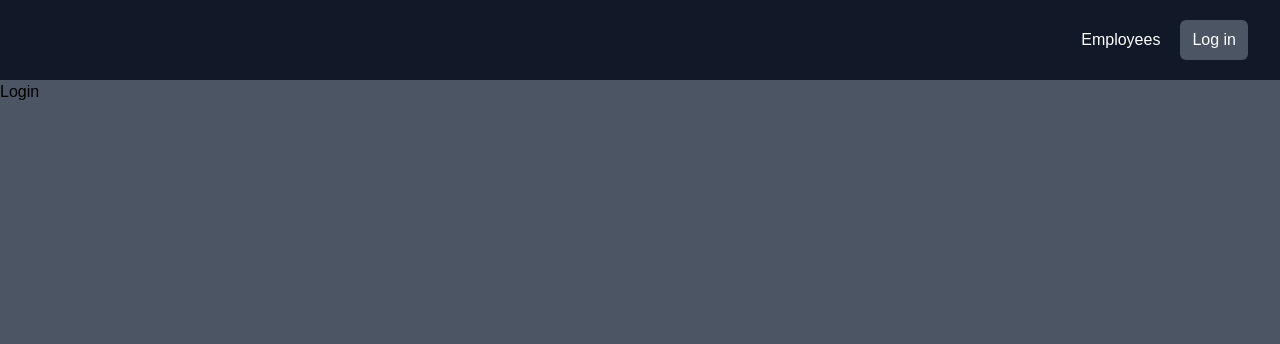
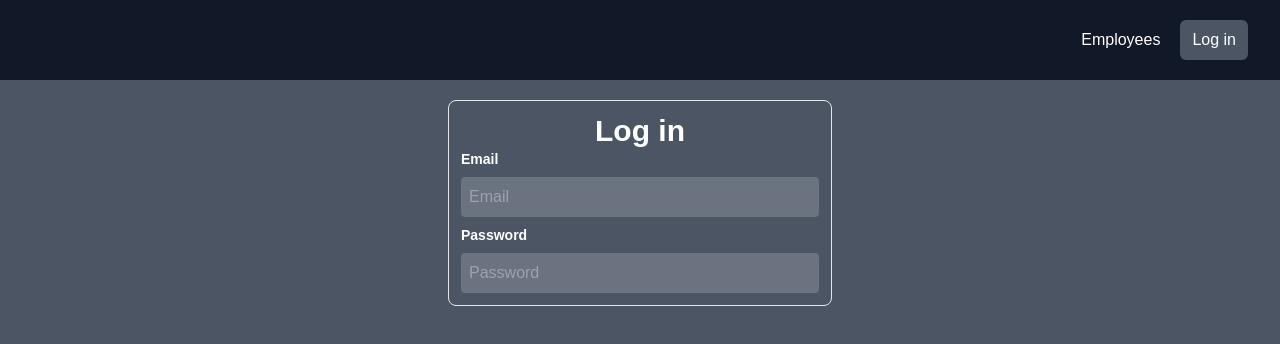
Before and after one commit to BobanMoshevski/employee-management, a Vue app: page /login in a window 1280 px wide. Shown: the top 344 px of the page. Built offline with nearby package versions, Linux system fonts and the light colour scheme.

Commit message:
improve login view UI styling

```diff
--- a/src/views/LoginView.vue
+++ b/src/views/LoginView.vue
@@ -1,3 +1,27 @@
 <template>
-  <h1>Login</h1>
+  <div
+    class="border w-[95%] sm:w-[70%] md:w-[50%] lg:w-[30%] mx-auto rounded-lg text-white my-5 p-3"
+  >
+    <h2 class="text-3xl text-center font-semibold">Log in</h2>
+    <div class="mb-2">
+      <label class="block text-sm font-bold mb-2"> Email </label>
+      <input
+        type="email"
+        id="email"
+        name="email"
+        class="focus:border-none focus:outline-none p-2 rounded bg-gray-500 w-[100%]"
+        placeholder="Email"
+      />
+    </div>
+    <div>
+      <label class="block text-sm font-bold mb-2"> Password </label>
+      <input
+        type="password"
+        id="password"
+        name="password"
+        class="focus:border-none focus:outline-none p-2 rounded bg-gray-500 w-[100%]"
+        placeholder="Password"
+      />
+    </div>
+  </div>
 </template>
```
Also changed, not shown: src/employees.json (line endings or trailing spaces).
